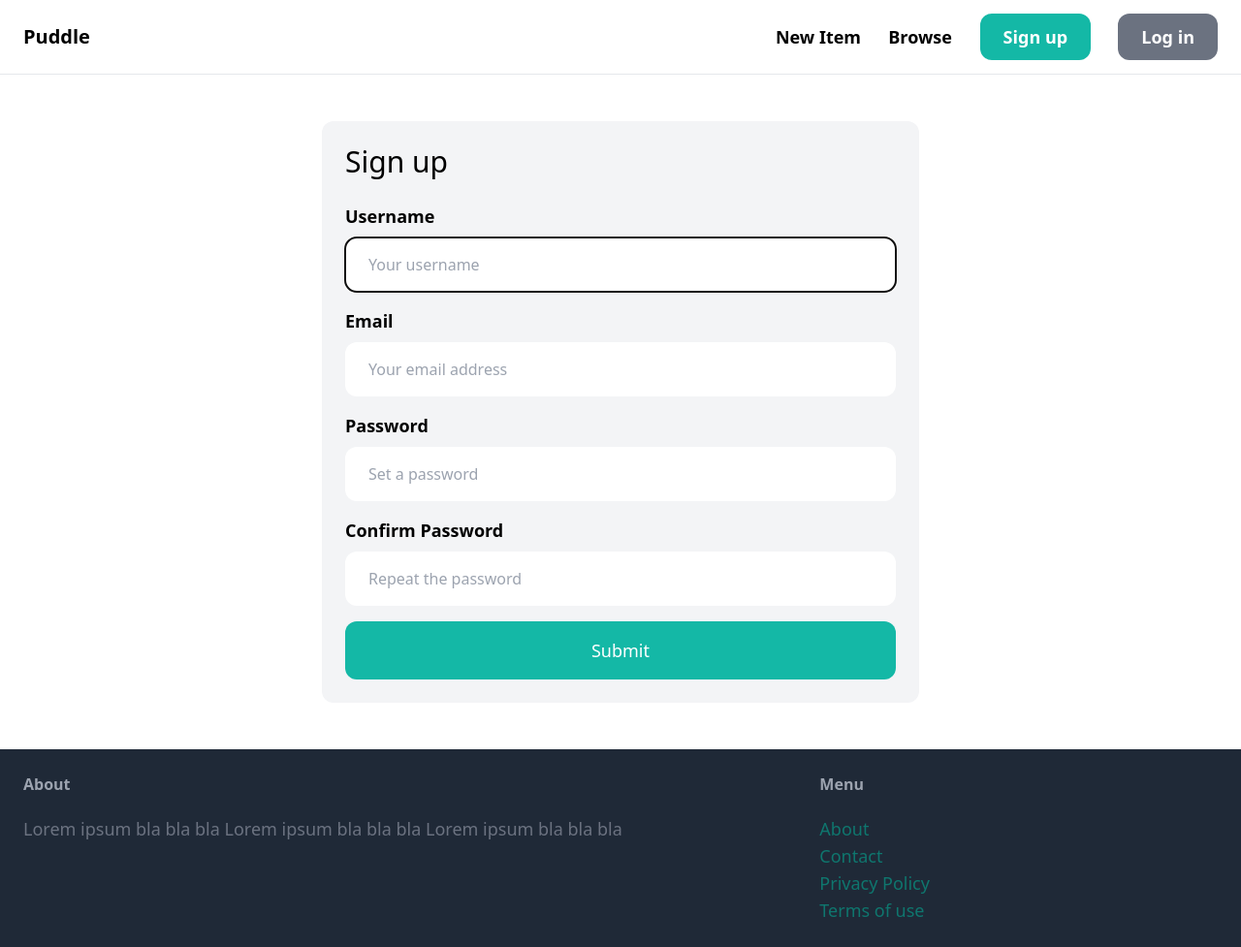
After one commit to alithv/Puddle, a Django app: page /signup/ in a window 1280 px wide. The commit adds this page. Shown: the whole page at 97% size. Run offline with Django 5.2, Linux system fonts and the light colour scheme; some libraries are stand-ins or nearby versions.

Commit message:
Adding the sign up features and some sign in pre-functionalities

```diff
--- a/puddle/core/forms.py
+++ b/puddle/core/forms.py
@@ -0,0 +1,39 @@
+from django import forms
+from django.contrib.auth.forms import UserCreationForm, AuthenticationForm
+from django.contrib.auth.models import User
+
+class LoginForm(AuthenticationForm):
+    username = forms.CharField(widget=forms.TextInput(attrs={
+        'placeholder': 'Your username',
+        'class': 'w-full py-4 px-6 rounded-xl'
+        }))
+
+    password1 = forms.CharField(widget=forms.PasswordInput(attrs={
+        'placeholder': 'Set a password',
+        'class': 'w-full py-4 px-6 rounded-xl'
+        }))
+
+class SignupForm(UserCreationForm):
+    class Meta:
+        model = User
+        fields = ('username' , 'email' , 'password1' , 'password2')
+
+    username = forms.CharField(widget=forms.TextInput(attrs={
+        'placeholder': 'Your username',
+        'class': 'w-full py-4 px-6 rounded-xl'
+        }))
+
+    email = forms.CharField(widget=forms.EmailInput(attrs={
+        'placeholder': 'Your email address',
+        'class': 'w-full py-4 px-6 rounded-xl'
+        }))
+
+    password1 = forms.CharField(widget=forms.PasswordInput(attrs={
+        'placeholder': 'Set a password',
+        'class': 'w-full py-4 px-6 rounded-xl'
+        }))
+
+    password2 = forms.CharField(widget=forms.PasswordInput(attrs={
+        'placeholder': 'Repeat the password',
+        'class': 'w-full py-4 px-6 rounded-xl'
+        }))
--- a/puddle/core/templates/core/base.html
+++ b/puddle/core/templates/core/base.html
@@ -19,7 +19,7 @@
           >Browse
         </a>
         <a
-          href="#"
+          href="{% url 'core:signup'%}"
           class="px-6 py-3 text-lg font-semibold bg-teal-500 text-white rounded-xl hover:bg-teal-700"
           >Sign up</a
         >
--- /dev/null
+++ b/puddle/core/templates/core/signup.html
@@ -0,0 +1,53 @@
+{% extends 'core/base.html' %} {% block title %} Sign up {% endblock %} {% block
+content %} {%block content%}
+<div class="w-1/2 my-6 mx-auto p-6 bg-gray-100 rounded-xl">
+  <h1 class="mb-6 text-3xl">Sign up</h1>
+
+  <form method="post" action=".">
+    {% csrf_token %}
+
+    <!-- For username -->
+    <div class="mb-4">
+      <label class="inline-block mb-2 text-lg font-semibold">Username</label>
+      <br />
+      {{ form.username }}
+    </div>
+
+    <!-- For email -->
+    <div class="mb-4">
+      <label class="inline-block mb-2 text-lg font-semibold">Email</label><br />
+      {{ form.email }}
+    </div>
+
+    <!-- For password1 -->
+    <div class="mb-4">
+      <label class="inline-block mb-2 text-lg font-semibold">Password</label
+      ><br />
+      {{ form.password1 }}
+    </div>
+
+    <!-- For password2 -->
+    <div class="mb-4">
+      <label class="inline-block mb-2 text-lg font-semibold"
+        >Confirm Password</label
+      >
+      <br />
+      {{ form.password2}}
+    </div>
+
+    {%if form.errors or form.non_field_errors%}
+    <div class="mb-3 p-6 bg-red-100 rounded-xl">
+      {%for field in form%} {{field.errors}} {%endfor%} {{ form.non_field_errors
+      }}
+    </div>
+    {%endif%}
+
+    <!-- Submit button -->
+    <button
+      class="w-full py-4 px-8 text-lg bg-teal-500 hover:bg-teal-700 rounded-xl text-white"
+    >
+      Submit
+    </button>
+  </form>
+</div>
+{% endblock %}
--- a/puddle/core/urls.py
+++ b/puddle/core/urls.py
@@ -1,10 +1,15 @@
+from django.contrib.auth import views as auth_views
 from django.urls import path
 
 from . import views
+from .forms import LoginForm
 
 app_name = 'core'
 
 urlpatterns = [
     path('', views.index , name='index'),
     path("contact/" , views.contact,name="contact"),
+    path("signup/" , views.signup ,name="signup"),
+    path("login/" , auth_views.LoginView.as_view(authentication_form = LoginForm), name='login'),
+
 ]
--- a/puddle/core/views.py
+++ b/puddle/core/views.py
@@ -1,5 +1,6 @@
-from django.shortcuts import render
+from django.shortcuts import redirect, render
 from item.models import Category , Item
+from .forms import SignupForm
 
 # Create your views here.
 def index(request) :
@@ -13,3 +14,17 @@ def index(request) :
 
 def contact(request) :
      return render(request, "core/contact.html")
+
+def signup(request) :
+     if request.method == 'POST':
+          form = SignupForm(request.POST)
+          if form.is_valid():
+               form.save()
+               return redirect('\login ')
+          else :
+               form = SignupForm()
+     form = SignupForm()
+
+     return render(request, "core/signup.html" , {
+          'form' : form
+     })
```
Also changed, not shown: puddle/core/templates/core/contact.html (+3 -5 lines), puddle/db.sqlite3.
